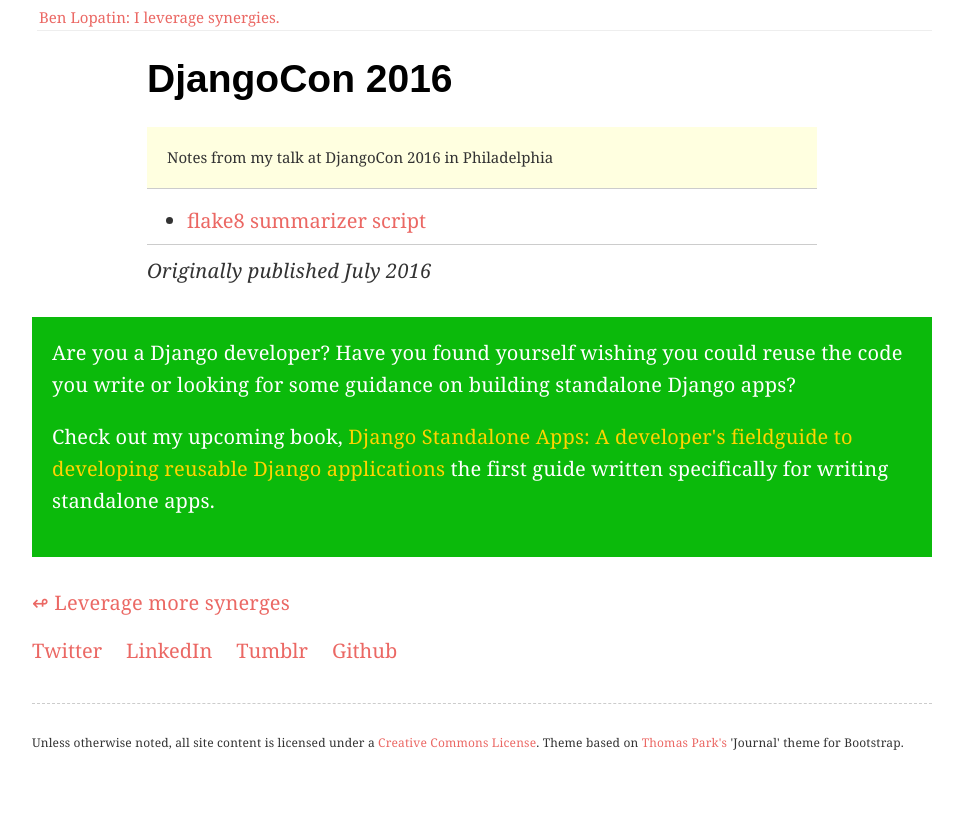
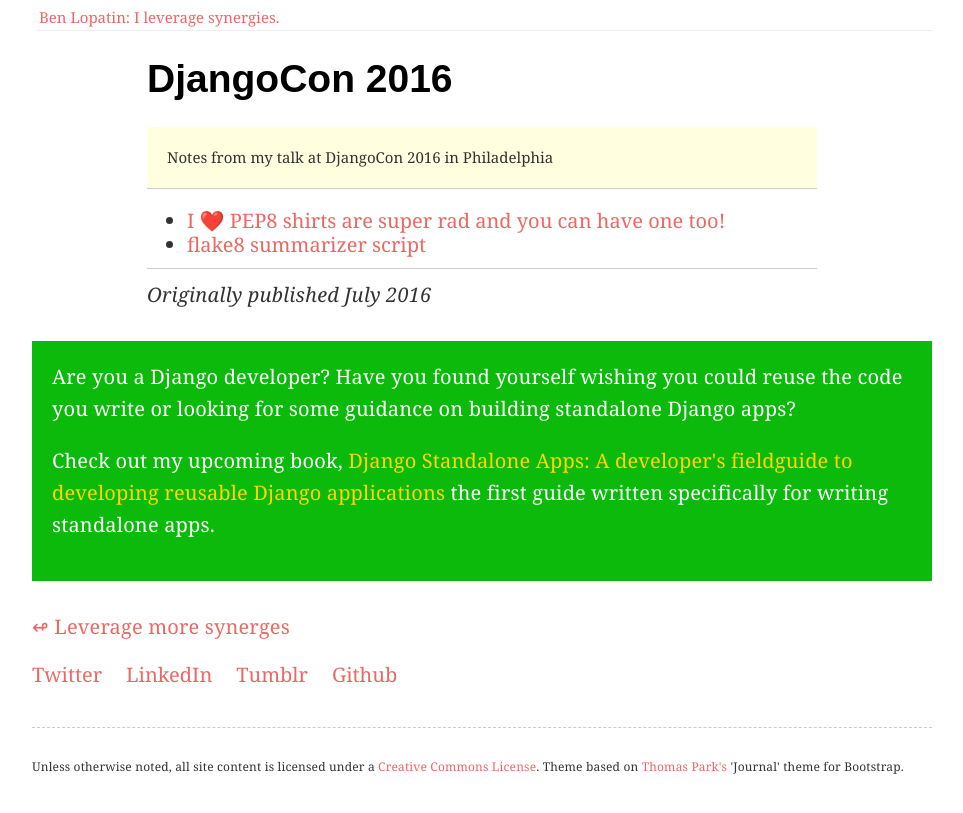
Before and after one commit to bennylope/bennylope.github.com, a Jekyll site: the page built from _posts/2016-07-20-djangocon2016.md, in a window 1280 px wide. Shown: the top 813 px of the page, without its empty margins (158-1121 px from the left). Built offline with Jekyll 4.4.1, drawn with Linux system fonts in a browser that asks for light colours; some web fonts are replaced; comment, search, counter and statistics services are not loaded.

Commit message:
Add shirt link

```diff
--- a/_posts/2016-07-20-djangocon2016.md
+++ b/_posts/2016-07-20-djangocon2016.md
@@ -8,4 +8,5 @@
     Notes from my talk at DjangoCon 2016 in Philadelphia
 ---
 
+* [I ❤️ PEP8 shirts are super rad and you can have one too!](https://store.py-shirt.com/)
 * [flake8 summarizer script](https://gist.github.com/bennylope/0668fabc8eeb7d8a474bf7a1b3cd5c16)
```
